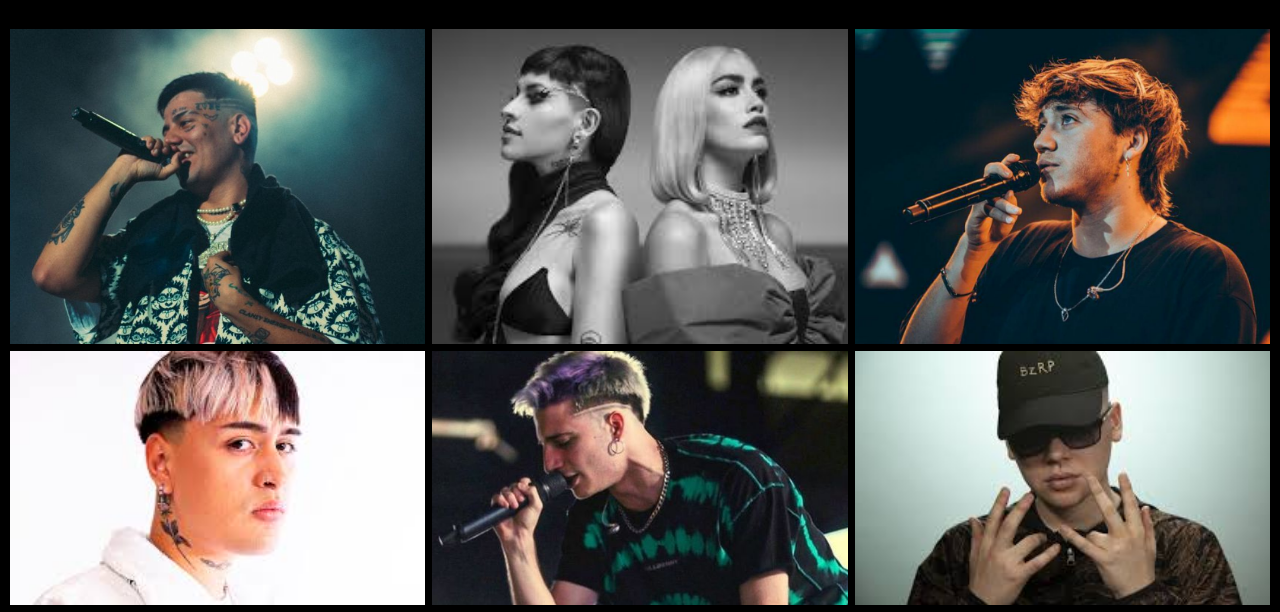
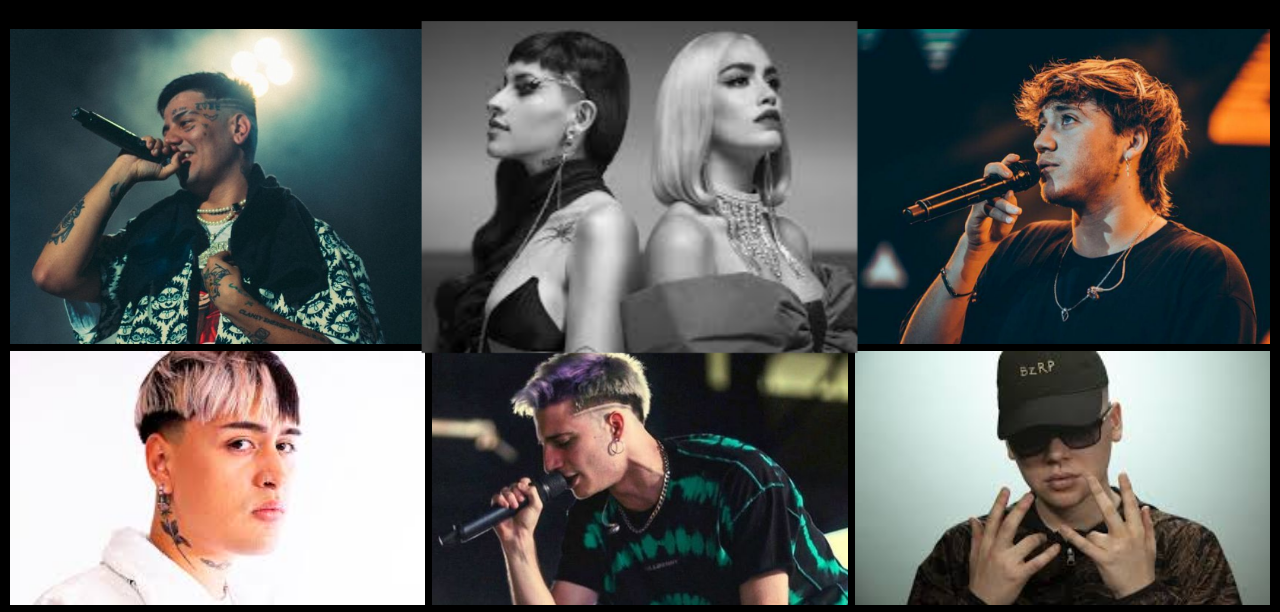
Before and after one commit to joaquincanepa/Artistas-canepa, a plain HTML site: page ENLACES/galeria.html in a window 1280 px wide. In both pictures the pointer is over the element 640 px from the left and 468 px from the top of the page. Shown: the part 151-763 px from the top of the page. Drawn offline with Linux system fonts and the light colour scheme.

Commit message:
version 0.1 animaciones

```diff
--- a/estilos.css
+++ b/estilos.css
@@ -118,7 +118,14 @@ h2{
     width: 100%;
     height: 100%;
     object-fit: cover; /*esta propiedad sirve para que la imagen no se distorcione con respecto a su ancho*/
+    transition: 0.7s;
 }
+.galeria_imagenes :hover{
+    -webkit-transform:scale(1);transform:scale(1.05);
+    overflow:hidden;
+}
+
+
  /* Aca termina galeria html-------------------------------------------------------------------------------- */
 
 
```
